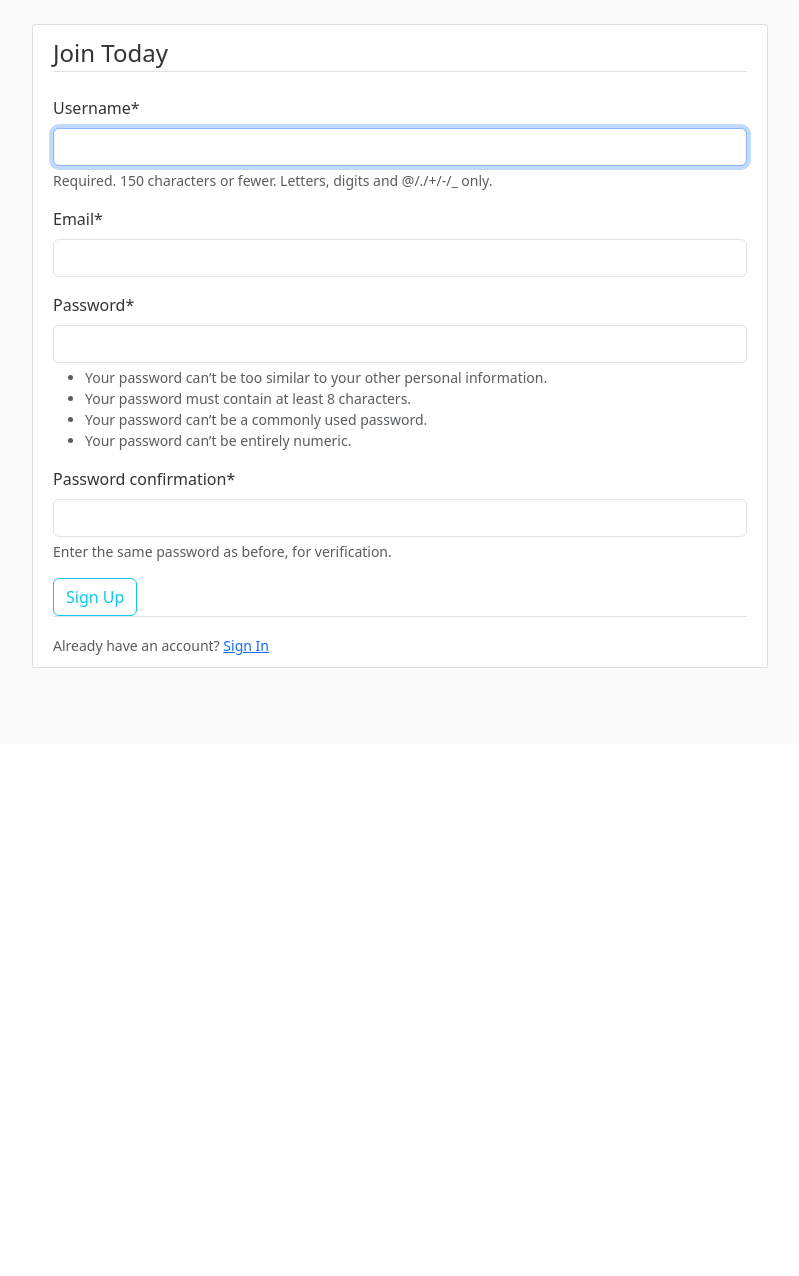
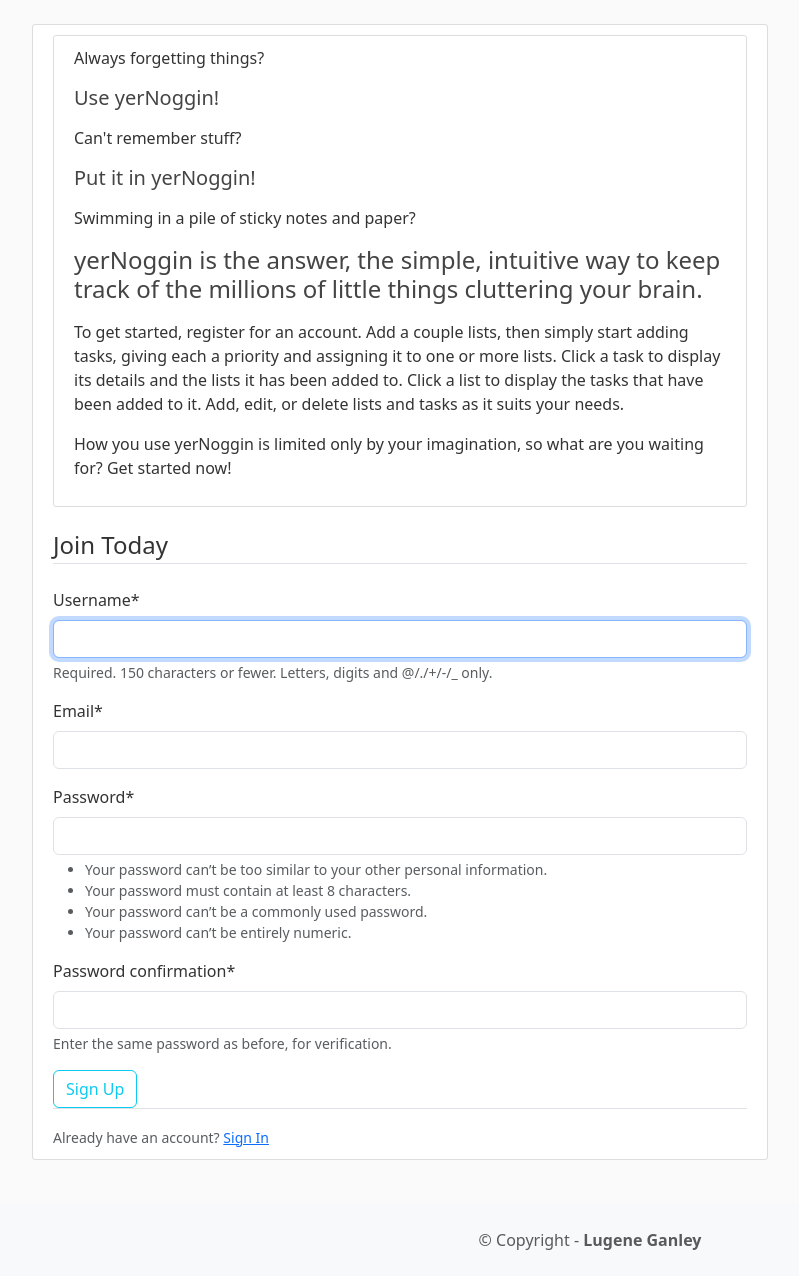
Before and after one commit to chocolate365/noggin, a Django app: page /register/ in a window 1280 px wide. Shown: the part 56-1332 px from the top of the page, without its empty margins (50-849 px from the left). Before the commit the page ends 724 px from the top, so only its background shows below. Run offline with Django 4.2, Linux system fonts and the light colour scheme; some libraries are stand-ins or nearby versions.

Commit message:
added salespitch

```diff
--- a/tasks/templates/tasks/about.html
+++ b/tasks/templates/tasks/about.html
@@ -1,6 +1,8 @@
 {% extends 'tasks/base2.html' %}
 {% block content %}
-
+<div class="content-section">
 	<h1>About</h1>
 
+	{% include 'tasks/salespitch.html' %}
+</div>
 {% endblock content%}
--- a/tasks/templates/tasks/base2.html
+++ b/tasks/templates/tasks/base2.html
@@ -78,6 +78,14 @@
 				</div>
 			</main>
 
+	<footer class="text-center text-lg-start bg-light text-muted mt-4">
+		<div class="text-center p-4">© Copyright -
+		<a class="text-reset fw-bold text-decoration-none" target="_blank"
+		href="https://twitter.com/youneedapplepie">Lugene Ganley</a>
+		</div>
+	</footer>
+
+
 			<script src="https://cdn.jsdelivr.net/npm/bootstrap@5.3.0-alpha1/dist/js/bootstrap.bundle.min.js" integrity="sha384-w76AqPfDkMBDXo30jS1Sgez6pr3x5MlQ1ZAGC+nuZB+EYdgRZgiwxhTBTkF7CXvN" crossorigin="anonymous"></script>
 		</body>
 		</html>
--- a/users/templates/users/login.html
+++ b/users/templates/users/login.html
@@ -1,6 +1,7 @@
 {% extends 'tasks/base2.html' %}
 {% load crispy_forms_tags %}
 {% block content %}
+
 	<div class="content-section">
 		<form method="POST">
 			{% csrf_token %}
--- a/users/templates/users/register.html
+++ b/users/templates/users/register.html
@@ -2,6 +2,9 @@
 {% load crispy_forms_tags %}
 {% block content %}
 	<div class="content-section">
+		{% if not user.is_authenticated %}
+		{% include 'users/salespitch.html' %}
+		{% endif %}
 		<form method="POST">
 			{% csrf_token %}
 			<fieldset class="form-group">
--- /dev/null
+++ b/users/templates/users/salespitch.html
@@ -0,0 +1,12 @@
+{% if not user.is_authenticated %}
+
+	<div class="content-section">
+		<p>Always forgetting things?  <h5>Use yerNoggin!</h5></p>
+		<p>Can't remember stuff? <h5>Put it in yerNoggin!</h5></p>
+		<p>Swimming in a pile of sticky notes and paper?</p>
+		<p><h4>yerNoggin is the answer, the simple, intuitive way to keep track of the millions of little things cluttering your brain.</h4></p>
+		<p>To get started, register for an account.  Add a couple lists, then simply start adding tasks, giving each a priority and assigning it to one or more lists.  Click a task to display its details and the lists it has been added to.  Click a list to display the tasks that have been added to it.  Add, edit, or delete lists and tasks as it suits your needs.
+		<p>How you use yerNoggin is limited only by your imagination, so what are you waiting for?  Get started now!</p>
+	</div>
+
+{% endif %}
```
Also changed, not shown: tasks/templates/tasks/base.html (+8 -0 lines), tasks/templates/tasks/base3.html (+9 -0 lines), tasks/templates/tasks/salespitch.html (added, +8 -0 lines), tasks/views.py (+4 -8 lines), db.sqlite3.
